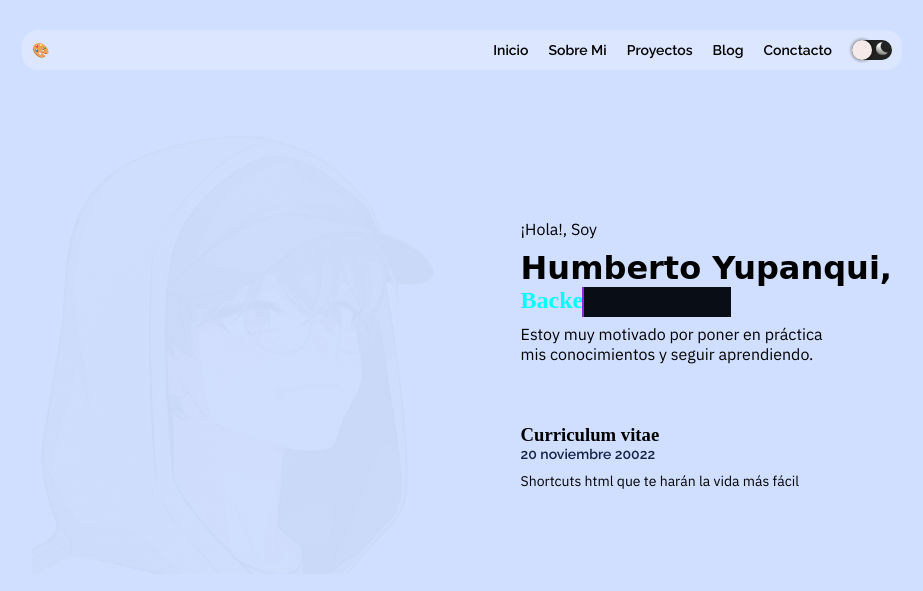
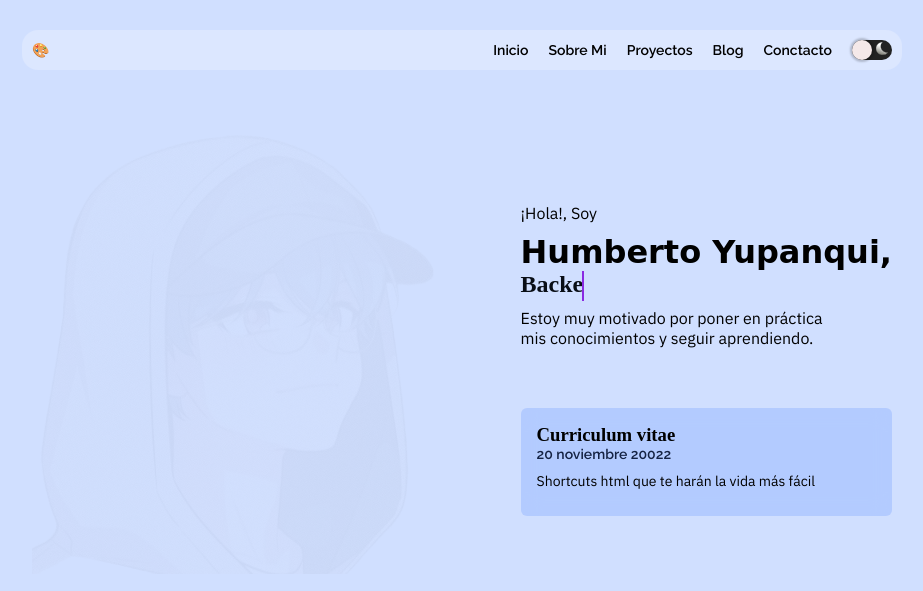
Before and after one commit to hyupanqui/portfolio, a plain HTML site: page index.html in a window 1280 px wide. Shown: the whole page, without its empty margins (178-1101 px from the left). Drawn offline with Linux system fonts and the light colour scheme; a web font is replaced by a local one.

Commit message:
add new colors

```diff
--- a/styles/index.css
+++ b/styles/index.css
@@ -102,8 +102,15 @@ body.dark p {
   color: #d0dfff;
 }
 
+.card {
+    background-color: rgba(155, 187, 255, 0.54);
+    border-radius: 6px;
+    backdrop-filter: blur(10px);
+    padding: 16px;
+}
+
 body.dark .card {
-  background-color: rgba(3, 0, 10, 0.541);
+  background-color: rgba(3, 0, 10, 0.540);
   border-radius: 6px;
   backdrop-filter: blur(10px);
   padding: 16px;
@@ -113,12 +120,26 @@ h1 {
   font-family: 'MonteCarlo', cursive;
 }
 
-
 .typewriter {
+  color: #090E16;
   position: relative;
 }
 
+body.dark .typewriter {
+  color: #d0dfff;
+}
+
 .typewriter::after {
+  content: "";
+  border-left: 2px solid blueviolet;
+  background: #d0dfff;
+  right: 0;
+  height: 30px;
+  position: absolute;
+  animation: typewriter 3s infinite alternate steps(20);
+}
+
+body.dark .typewriter::after {
   content: "";
   border-left: 2px solid blueviolet;
   background: #090E16;
@@ -142,7 +163,6 @@ body.dark h3, h4 {
 }
 
 body.dark h1, h2 {
-
   color: aqua;
 }
 
```
